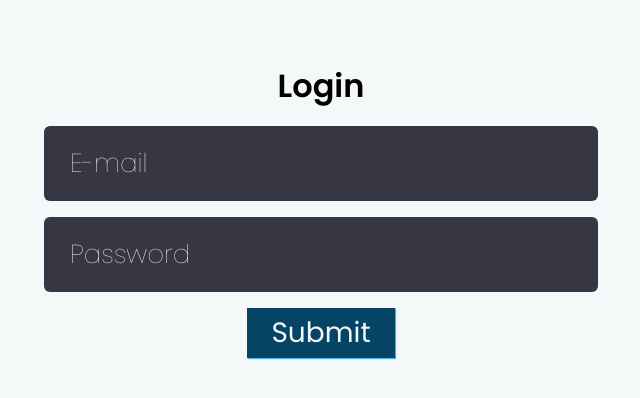
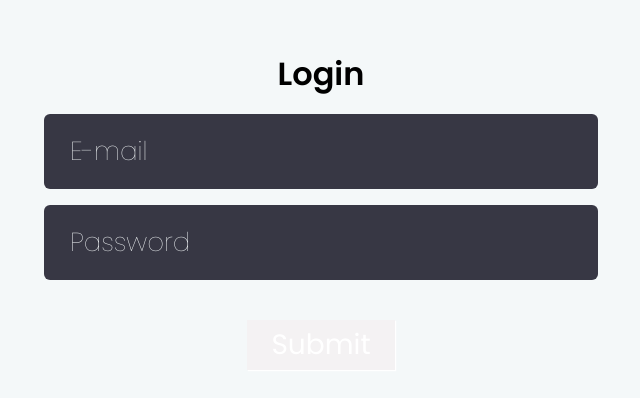
Before and after one commit to henrique-c-ladeira/clean-react-app, a React app: page / in a window 1280 px wide. Shown: the part 190-588 px from the top of the page, without its empty margins (319-959 px from the left). Built offline with nearby package versions, Linux system fonts and the light colour scheme.

Commit message:
feat: add disabled style

```diff
--- a/src/presentation/components/button/button.styled.tsx
+++ b/src/presentation/components/button/button.styled.tsx
@@ -13,4 +13,14 @@ export const ButtonSC = styled.button<ButtonProps>`
     box-shadow: 0px 0px 5px ${(props) => props.theme.colors.primaryLight};
     transform: scale(0.98);
   }
+
+  &:disabled {
+    color: ${(props) => props.theme.colors.lightContrast};
+    background-color: ${(props) => props.theme.colors.disabled};
+    box-shadow: 1px 1px 1px ${(props) => props.theme.colors.lightContrast};
+    &:active {
+      transform: scale(1);
+      box-shadow: 1px 1px 1px ${(props) => props.theme.colors.lightContrast};
+    }
+  }
 `;
--- a/src/presentation/modules/user-account/login-screen.tsx
+++ b/src/presentation/modules/user-account/login-screen.tsx
@@ -14,7 +14,7 @@ const Login: React.FC = () => (
     <Input type="email" placeholder="E-mail" />
     <BoxContent h={16} />
     <Input type="password" placeholder="Password" />
-    <BoxContent h={16} />
+    <BoxContent h={40} />
     <Button title="Submit" data-testid="submit-button" disabled />
     <StatusIndicator />
   </BoxContent>
--- a/src/presentation/theme/presets/regular-theme.ts
+++ b/src/presentation/theme/presets/regular-theme.ts
@@ -2,6 +2,7 @@ import { ThemeInterface } from '../theme-interface';
 
 export const theme: ThemeInterface = {
   colors: {
+    disabled: '#f4f2f3',
     lightContrast: 'white',
     darkContrast: '#373744',
     background: '#f4f8f9',
--- a/src/presentation/theme/theme-interface.ts
+++ b/src/presentation/theme/theme-interface.ts
@@ -1,5 +1,6 @@
 export interface ThemeInterface {
   colors: {
+    disabled: string;
     lightContrast: string;
     darkContrast: string;
     background: string;
```
Also changed, not shown: 1 other file (tests, documents, lock files or other folders).
